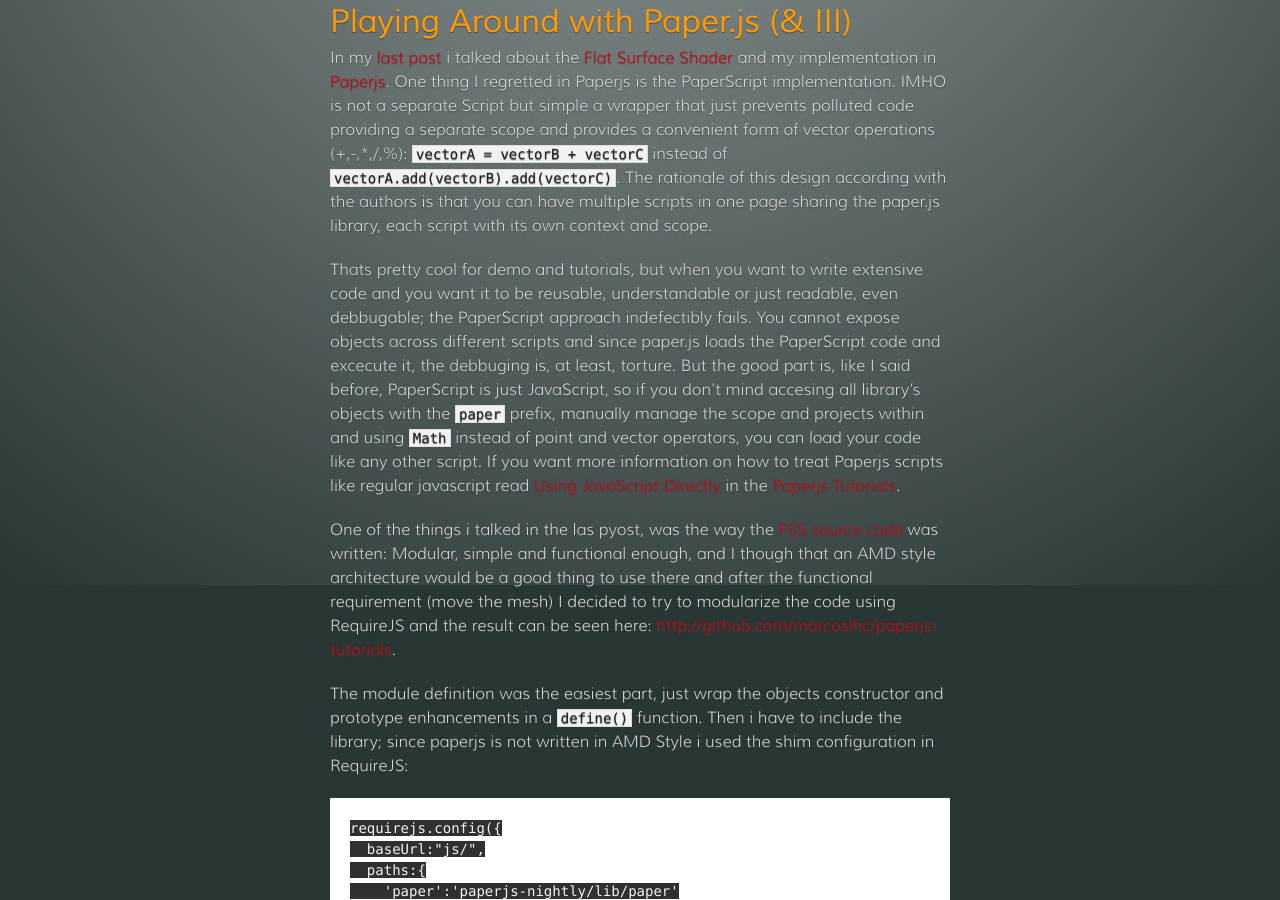
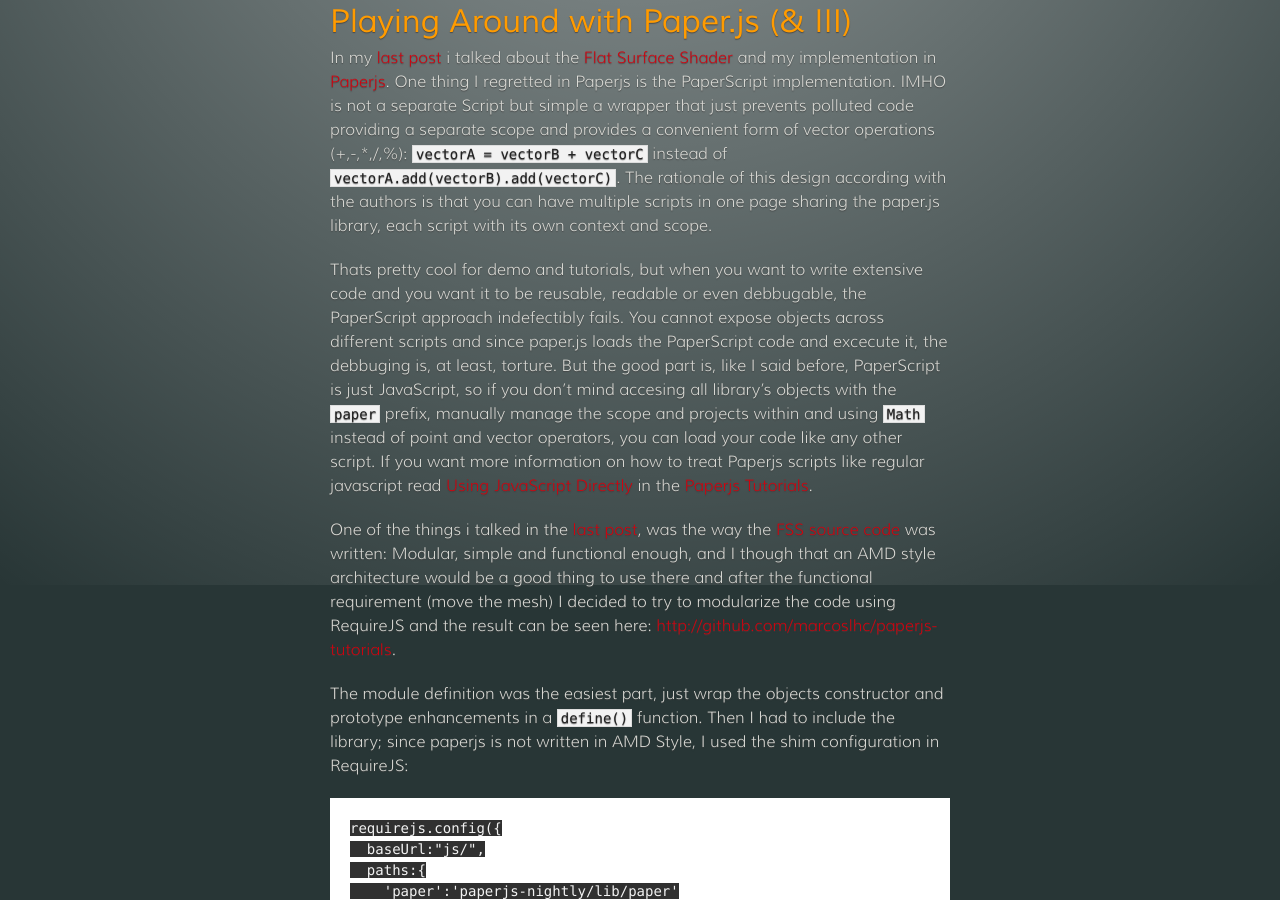
Before and after one commit to marcoslhc/marcoslhc.github.com, a Jekyll site: the page built from blog/_posts/2013-06-11-Playing-around-with-paper-js-III.md, in a window 1280 px wide and 900 px high, scrolled down 315 px. Built offline with Jekyll 4.4.1, drawn with Linux system fonts in a browser that asks for light colours.

Commit message:
Minor changes (orthography, grammar and syntax)

```diff
--- a/blog/_posts/2013-06-11-Playing-around-with-paper-js-III.md
+++ b/blog/_posts/2013-06-11-Playing-around-with-paper-js-III.md
@@ -6,12 +6,12 @@
 
 In my [last post][0] i talked about the [Flat Surface Shader][1] and my implementation in [Paperjs][2]. One thing I regretted in Paperjs is the PaperScript implementation. IMHO is not a separate Script but simple a wrapper that just prevents polluted code providing a separate scope and provides a convenient form of vector operations (\+,\-,\*,/,%): `vectorA = vectorB + vectorC` instead of `vectorA.add(vectorB).add(vectorC)`. The rationale of this design according with the authors is that you can have multiple scripts in one page sharing the paper.js library, each script with its own context and scope.
 
-Thats pretty cool for demo and tutorials, but when you want to write extensive code and you want it to be reusable, understandable or just readable, even debbugable; the PaperScript approach indefectibly fails. You cannot expose objects across different scripts and since paper.js loads the PaperScript code and excecute it, the debbuging is, at least, torture. But the good part is, like I said before, PaperScript is just JavaScript, so if you don't mind accesing all library's objects with the `paper` prefix, manually manage the scope and projects within and using `Math` instead of point and vector operators, you can load your code like any other script. If you want more information on how to treat Paperjs scripts like regular javascript read [Using JavaScript Directly][3] in the [Paperjs Tutorials][4].
+Thats pretty cool for demo and tutorials, but when you want to write extensive code and you want it to be reusable, readable or even debbugable, the PaperScript approach indefectibly fails. You cannot expose objects across different scripts and since paper.js loads the PaperScript code and excecute it, the debbuging is, at least, torture. But the good part is, like I said before, PaperScript is just JavaScript, so if you don't mind accesing all library's objects with the `paper` prefix, manually manage the scope and projects within and using `Math` instead of point and vector operators, you can load your code like any other script. If you want more information on how to treat Paperjs scripts like regular javascript read [Using JavaScript Directly][3] in the [Paperjs Tutorials][4].
 
-One of the things i talked in the las pyost, was the way the [FSS source code][1] was written: Modular, simple and functional enough, and I though that an AMD style architecture would be a good thing to use there and after the functional requirement (move the mesh) I
+One of the things i talked in the [last post][0], was the way the [FSS source code][1] was written: Modular, simple and functional enough, and I though that an AMD style architecture would be a good thing to use there and after the functional requirement (move the mesh) I
 decided to try to modularize the code using RequireJS and the result can be seen here: [http://github.com/marcoslhc/paperjs-tutorials][5].
 
-The module definition was the easiest part, just wrap the objects constructor and prototype enhancements in a `define()` function. Then i have to include the library; since paperjs is not written in AMD Style i used the shim configuration in RequireJS:
+The module definition was the easiest part, just wrap the objects constructor and prototype enhancements in a `define()` function. Then I had to include the library; since paperjs is not written in AMD Style, I used the shim configuration in RequireJS:
 
 
     requirejs.config({
```
